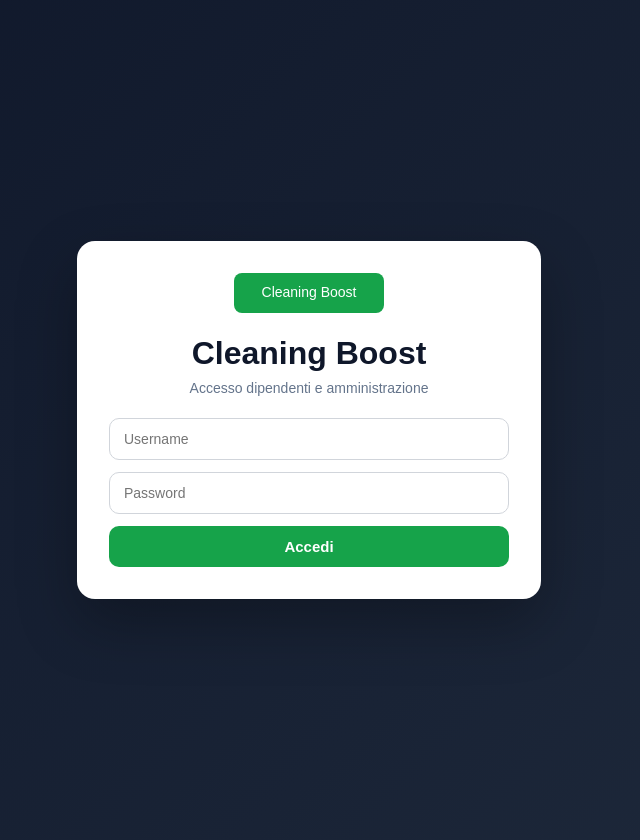
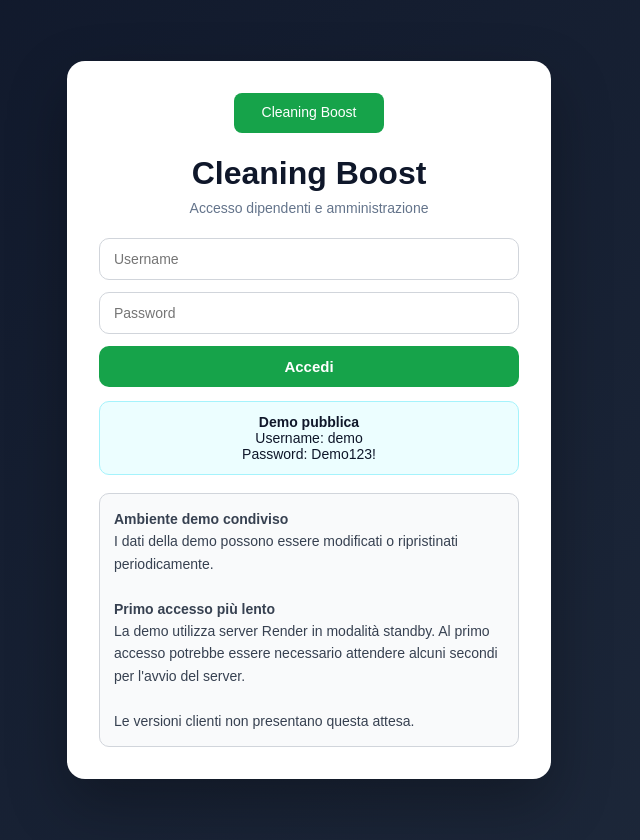
Before and after one commit to maska1981-bri/cleaning-boost, a Django app: page /login/ in a window 1280 px wide. Shown: the whole page, without its empty margins (331-971 px from the left). Run offline with Django 5.2, Linux system fonts and the light colour scheme.

Commit message:
Update login.html

```diff
--- a/templates/registration/login.html
+++ b/templates/registration/login.html
@@ -2,9 +2,16 @@
 <!DOCTYPE html>
 <html lang="it">
 <head>
-<script>(function(){var t=localStorage.getItem("cleaning_boost_theme")||"light";document.documentElement.setAttribute("data-theme",t);})();</script>
+<script>
+(function(){
+    var t = localStorage.getItem("cleaning_boost_theme") || "light";
+    document.documentElement.setAttribute("data-theme", t);
+})();
+</script>
+
 <meta charset="UTF-8">
 <title>Cleaning Boost - Login</title>
+
 <link rel="icon" type="image/svg+xml" href="/static/img/favicon.svg">
 
 <style>
@@ -18,33 +25,39 @@
     justify-content:center;
     padding:20px;
 }
+
 .login-box{
     width:100%;
-    max-width:400px;
+    max-width:420px;
     background:white;
     border-radius:18px;
     padding:32px;
     box-shadow:0 24px 60px rgba(0,0,0,0.28);
 }
+
 .logo{
     text-align:center;
     margin-bottom:18px;
 }
+
 .logo img{
     width:150px;
     max-width:100%;
 }
+
 h1{
     text-align:center;
     margin:0 0 8px 0;
     color:#0f172a;
 }
+
 .subtitle{
     text-align:center;
     color:#64748b;
     margin-bottom:22px;
     font-size:14px;
 }
+
 .errornote{
     background:#fee2e2;
     color:#991b1b;
@@ -54,6 +67,7 @@
     margin-bottom:14px;
     font-size:14px;
 }
+
 input{
     width:100%;
     padding:12px 14px;
@@ -63,11 +77,13 @@
     font-size:14px;
     box-sizing:border-box;
 }
+
 input:focus{
     outline:none;
     border-color:#93c5fd;
     box-shadow:0 0 0 4px rgba(147, 197, 253, 0.22);
 }
+
 button{
     width:100%;
     padding:12px 14px;
@@ -79,34 +95,103 @@
     cursor:pointer;
     font-size:15px;
 }
+
 button:hover{
     background:#15803d;
 }
+
+.demo-info{
+    margin-top:18px;
+    padding:14px;
+    border-radius:10px;
+    background:#f9fafb;
+    border:1px solid #d1d5db;
+    font-size:14px;
+    line-height:1.6;
+    color:#374151;
+}
+
+.demo-credentials{
+    margin-top:14px;
+    padding:12px;
+    border-radius:10px;
+    background:#ecfeff;
+    border:1px solid #a5f3fc;
+    font-size:14px;
+    color:#0f172a;
+    text-align:center;
+}
 </style>
 </head>
+
 <body>
 
 <div class="login-box">
+
     <div class="logo">
         <img src="/static/img/logo.svg" alt="Cleaning Boost">
     </div>
 
     <h1>Cleaning Boost</h1>
-    <div class="subtitle">Accesso dipendenti e amministrazione</div>
+
+    <div class="subtitle">
+        Accesso dipendenti e amministrazione
+    </div>
 
     {% if form.errors %}
-        <div class="errornote">Credenziali non valide.</div>
+        <div class="errornote">
+            Credenziali non valide.
+        </div>
     {% endif %}
 
     <form method="post">
         {% csrf_token %}
-        <input type="text" name="username" placeholder="Username" required>
-        <input type="password" name="password" placeholder="Password" required>
+
+        <input
+            type="text"
+            name="username"
+            placeholder="Username"
+            required
+        >
+
+        <input
+            type="password"
+            name="password"
+            placeholder="Password"
+            required
+        >
+
         {% if next %}
             <input type="hidden" name="next" value="{{ next }}">
         {% endif %}
-        <button type="submit">Accedi</button>
+
+        <button type="submit">
+            Accedi
+        </button>
     </form>
+
+    <div class="demo-credentials">
+        <strong>Demo pubblica</strong><br>
+        Username: demo<br>
+        Password: Demo123!
+    </div>
+
+    <div class="demo-info">
+
+        <strong>Ambiente demo condiviso</strong><br>
+        I dati della demo possono essere modificati o ripristinati periodicamente.
+
+        <br><br>
+
+        <strong>Primo accesso più lento</strong><br>
+        La demo utilizza server Render in modalità standby. Al primo accesso potrebbe essere necessario attendere alcuni secondi per l'avvio del server.
+
+        <br><br>
+
+        Le versioni clienti non presentano questa attesa.
+
+    </div>
+
 </div>
 
 </body>
```
